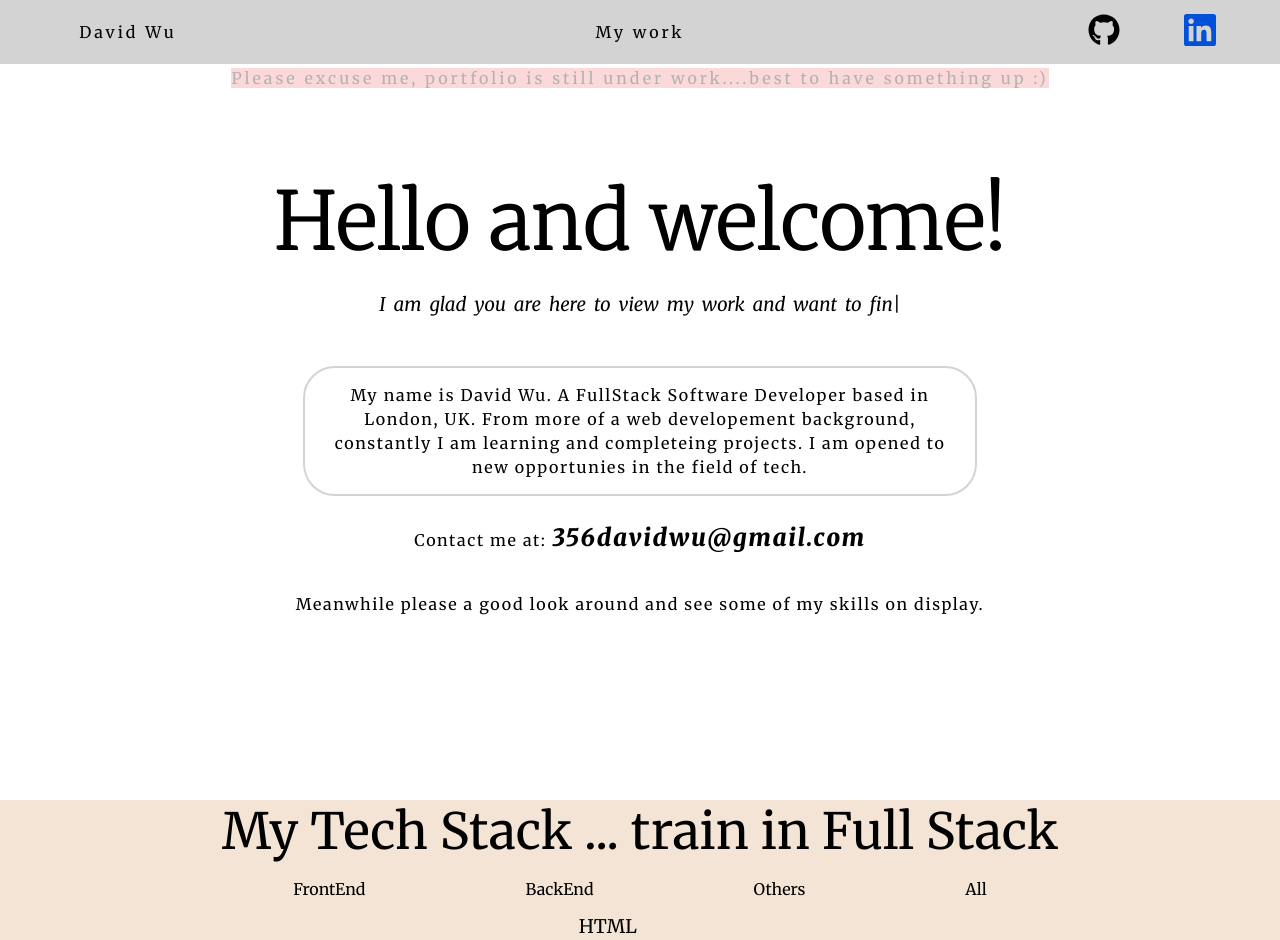
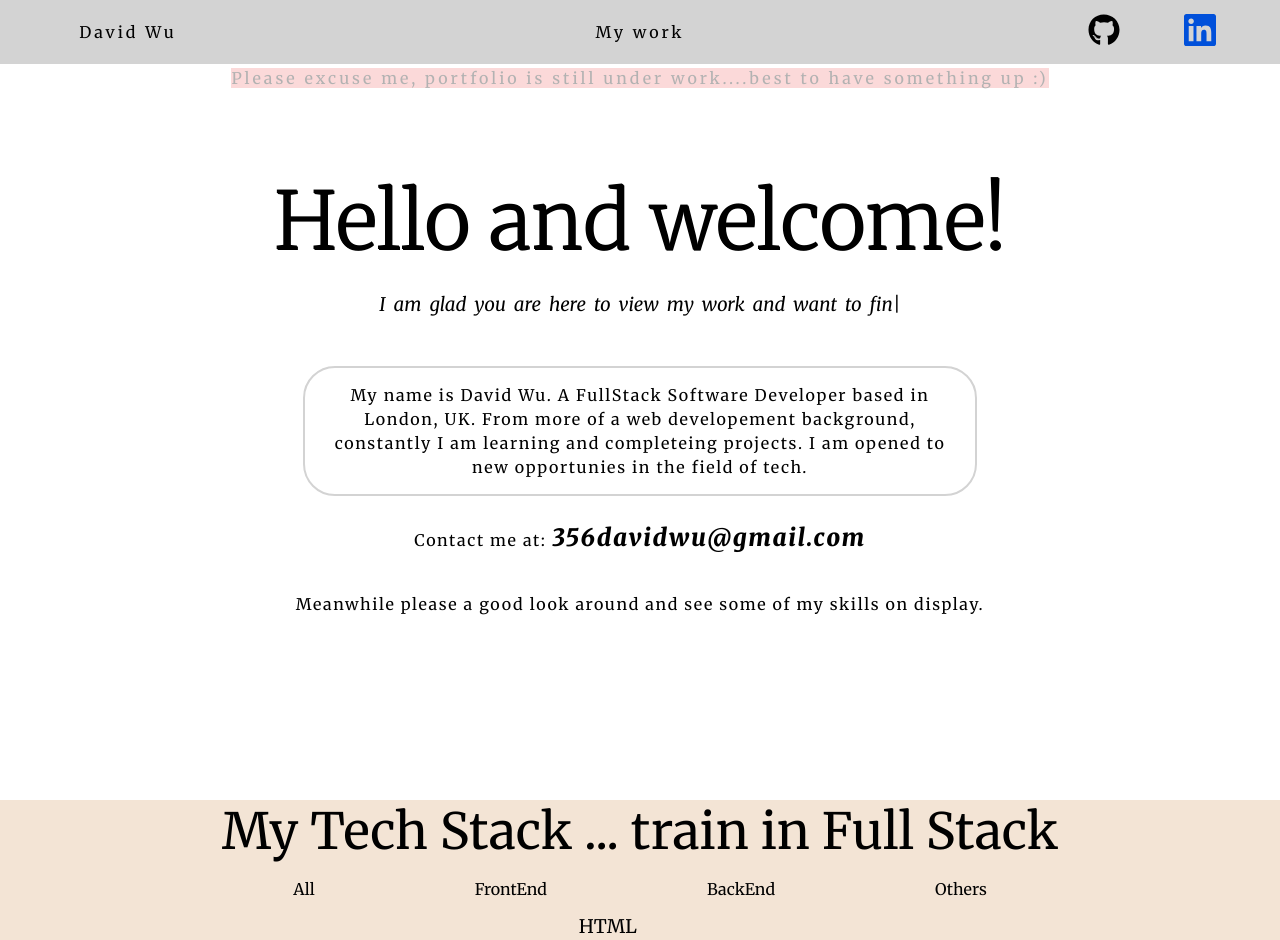
Before and after one commit to david204code/MyPortfolio, a React (Create React App) app: page / in a window 1280 px wide. Shown: the top 940 px of the page. Built offline with nearby package versions, Linux system fonts and the light colour scheme.

Commit message:
Add the active className and the logic for styling active SCSS purpose and change the order of the TechStack menu bar

```diff
--- a/src/components/techStack/TechStack.jsx
+++ b/src/components/techStack/TechStack.jsx
@@ -13,6 +13,10 @@ export default function TechStack() {
 
   const list = [
     {
+      id: "all",
+      title: "All",
+    },
+    {
       id: "front-end",
       title: "FrontEnd",
     },
@@ -23,10 +27,6 @@ export default function TechStack() {
     {
       id: "others",
       title: "Others",
-    },
-    {
-      id: "all",
-      title: "All",
     },
   ];
 
--- a/src/components/techStackList/TechStackList.jsx
+++ b/src/components/techStackList/TechStackList.jsx
@@ -3,7 +3,10 @@ import "./TechStackList.scss";
 
 export default function TechStackList({ title, setSelected, id, active }) {
   return (
-    <li className="techStackList" onClick={() => setSelected(id)}>
+    <li
+      className={active ? "techStackList active" : "techStackList"}
+      onClick={() => setSelected(id)}
+    >
       {title}
     </li>
   );
```
